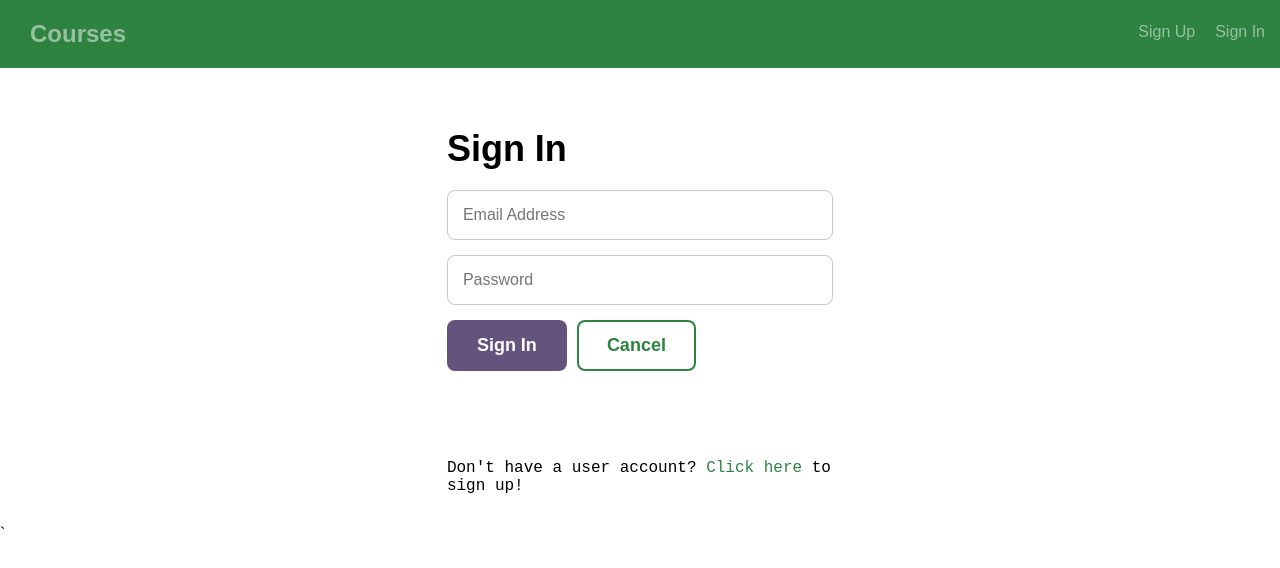
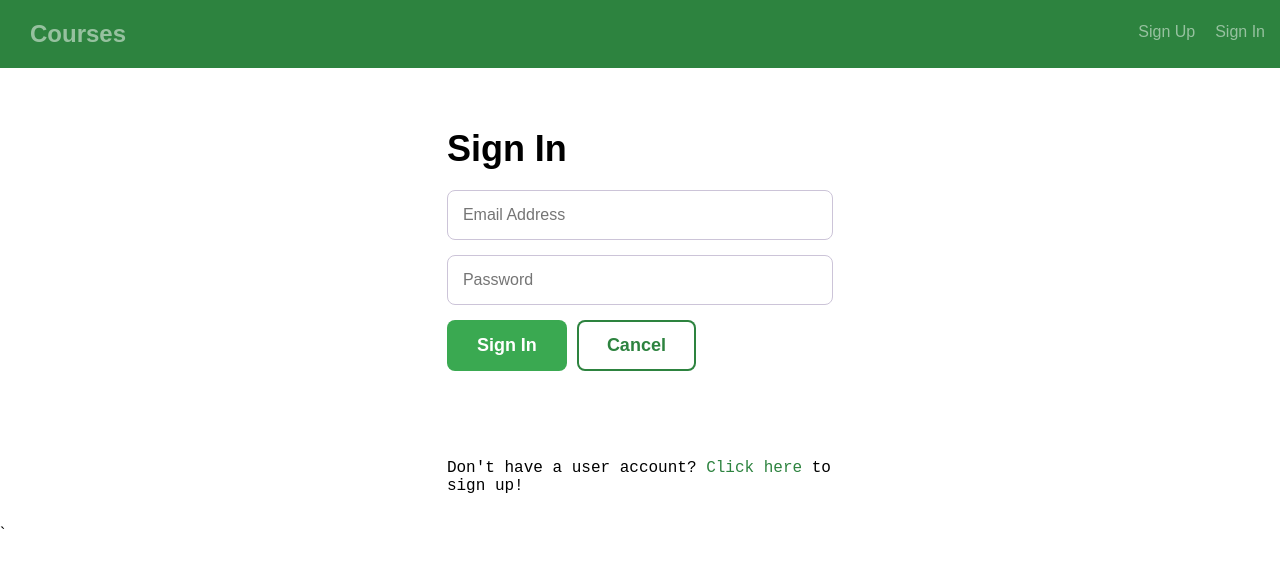
Before and after one commit to tylerdh12/Course_App, a React (Create React App) app: page /signin in a window 1280 px wide. In both pictures the pointer is over the button "Sign In". Shown: the top 568 px of the page. Built offline with nearby package versions, Linux system fonts and the light colour scheme.

Commit message:
Resolve styling conflict

```diff
--- a/src/global.css
+++ b/src/global.css
@@ -775,7 +775,7 @@ input:focus {
 
 /* line 522, ../sass/global.sass */
 .button:not(.button-secondary):hover {
-  background: #63537d;
+  background: #3aa951;
 }
 
 /* line 525, ../sass/global.sass */
@@ -793,9 +793,9 @@ input:focus {
 
 /* line 530, ../sass/global.sass */
 .button-secondary:hover {
-  color: #63537d;
-  -webkit-box-shadow: 0 0 0 2px #63537d inset;
-          box-shadow: 0 0 0 2px #63537d inset;
+  color: #3aa951;
+  -webkit-box-shadow: 0 0 0 2px #3aa951 inset;
+          box-shadow: 0 0 0 2px #3aa951 inset;
 }
 
 /* adds additional padding to the bottom of an element */
--- a/src/global.scss
+++ b/src/global.scss
@@ -4,6 +4,7 @@ $base-color: #2d833f;
 $base-text-color: #fff;
 $label-text-color: rgba(255, 255, 255, 0.5);
 $hover-color: #444;
+$hover-accent-color: lighten($base-color, 10%);
 $course-owner-name: lighten($base-color, 10%);
 
 /* line 7, ../sass/reset.sass */
@@ -716,7 +717,7 @@ input:focus {
 }
 /* line 522, ../sass/global.sass */
 .button:not(.button-secondary):hover {
-  background: #63537d;
+  background: $hover-accent-color;
 }
 
 /* line 525, ../sass/global.sass */
@@ -732,8 +733,8 @@ input:focus {
 }
 /* line 530, ../sass/global.sass */
 .button-secondary:hover {
-  color: #63537d;
-  box-shadow: 0 0 0 2px #63537d inset;
+  color: $hover-accent-color;
+  box-shadow: 0 0 0 2px $hover-accent-color inset;
 }
 
 /* adds additional padding to the bottom of an element */
```
Also changed, not shown: 1 other file (tests, documents, lock files or other folders).
